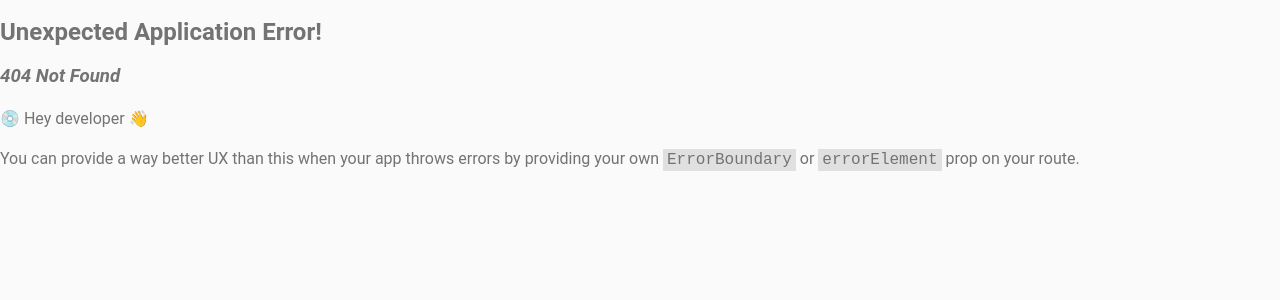
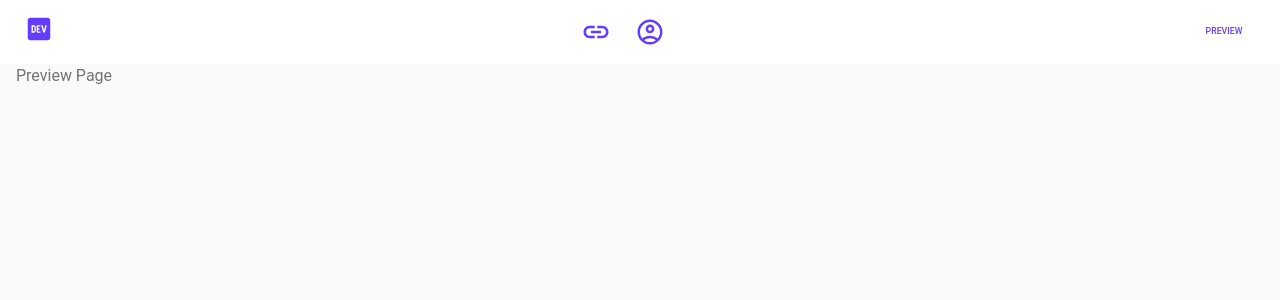
Before and after one commit to olaleykhan/Netree, a React (Vite) app: page /preview in a window 1280 px wide. Before the commit this address had no page. Shown: the top 300 px of the page. Built offline with nearby package versions, Linux system fonts and the light colour scheme.

Commit message:
start preview page and routing

```diff
--- a/src/layout/Header.tsx
+++ b/src/layout/Header.tsx
@@ -1,4 +1,5 @@
 import * as React from 'react';
+import { Link } from 'react-router-dom';
 import AppBar from '@mui/material/AppBar';
 import Toolbar from '@mui/material/Toolbar';
 import IconButton from '@mui/material/IconButton';
@@ -34,7 +35,7 @@ function Header() {
             </Grid>
             <Grid xs="auto" item>
 
-              <Button>
+              <Button component={Link} to="/preview" >
                 Preview
               </Button>
             </Grid>
--- /dev/null
+++ b/src/pages/Preview.tsx
@@ -0,0 +1,9 @@
+import React from 'react'
+
+const Preview = () => {
+  return (
+    <div>Preview Page </div>
+  )
+}
+
+export default Preview
--- a/src/pages/index.ts
+++ b/src/pages/index.ts
@@ -2,3 +2,4 @@ export {default as Home} from './home/Home';
 export {default as Login} from './Login';
 export {default as Signup} from './Signup';
 export {default as ForgotPassword} from './ForgotPassword';
+export {default as Preview} from './Preview';
--- a/src/router/Router.tsx
+++ b/src/router/Router.tsx
@@ -3,7 +3,7 @@ import {
     RouterProvider,
   } from "react-router-dom";
   import Dashbpard from '@/layout/Dashboard.tsx';
-import { Login, Signup, Home, ForgotPassword } from '../pages';
+import { Login, Signup, Home, ForgotPassword, Preview } from '../pages';
 
 
 
@@ -17,6 +17,10 @@ import { Login, Signup, Home, ForgotPassword } from '../pages';
             path: '/',
             element: <Home />,
           },
+          {
+            path: '/preview',
+            element: <Preview />,
+          }
 
         ]
       },
```
